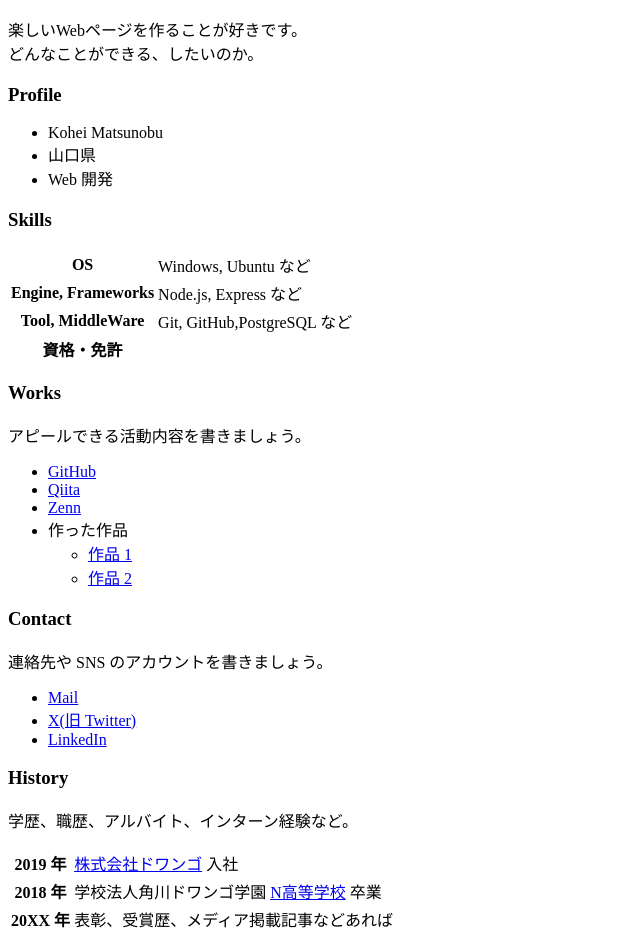
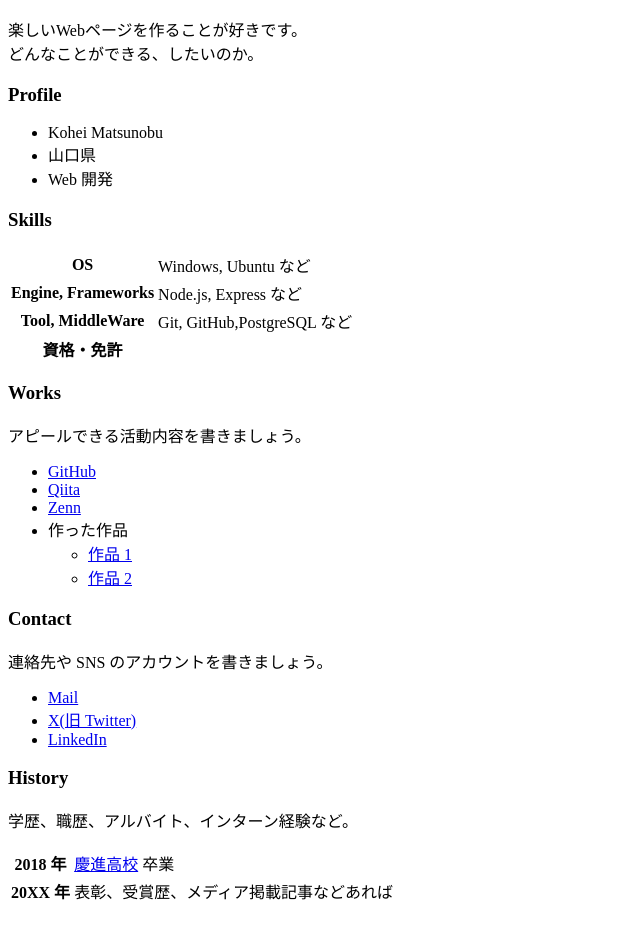
Before and after one commit to koheip/koheip.github.io, a plain HTML site: page index.html in a window 1280 px wide. Shown: the part 110-1052 px from the top of the page, without its empty margins (0-640 px from the left). After the commit the page ends 1024 px from the top, so only its background shows below. Drawn offline with Linux system fonts and the light colour scheme.

Commit message:
情報を追加
Removed 2019 entry and updated 2018 graduation details.

```diff
--- a/index.html
+++ b/index.html
@@ -68,12 +68,8 @@
     <p>学歴、職歴、アルバイト、インターン経験など。</p>
     <table>
       <tr>
-        <th>2019 年</th>
-        <td><a href="https://dwango.co.jp/">株式会社ドワンゴ</a> 入社</td>
-      </tr>
-      <tr>
         <th>2018 年</th>
-        <td>学校法人角川ドワンゴ学園 <a href="https://nnn.ed.jp/">N高等学校</a> 卒業</td>
+        <td> <a href="https://nnn.ed.jp/">慶進高校</a> 卒業</td>
       </tr>
       <tr>
         <th>20XX 年</th>
```
